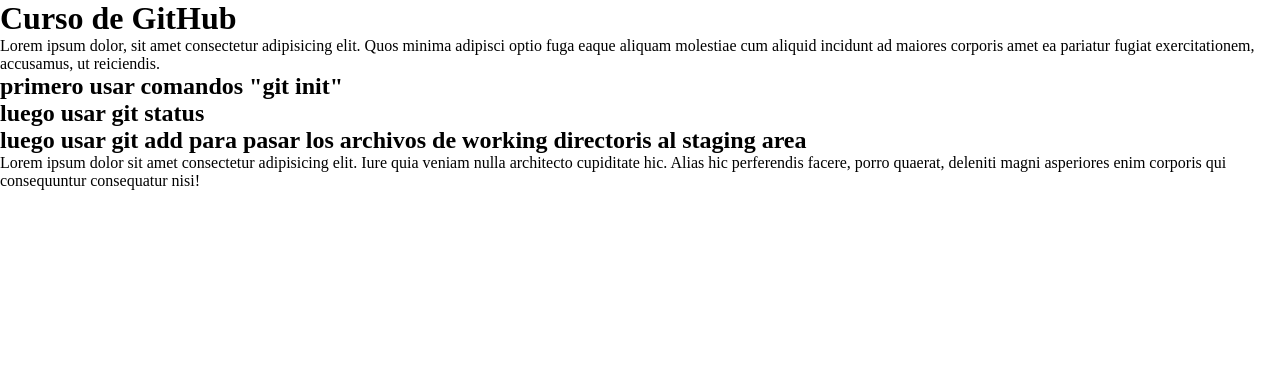
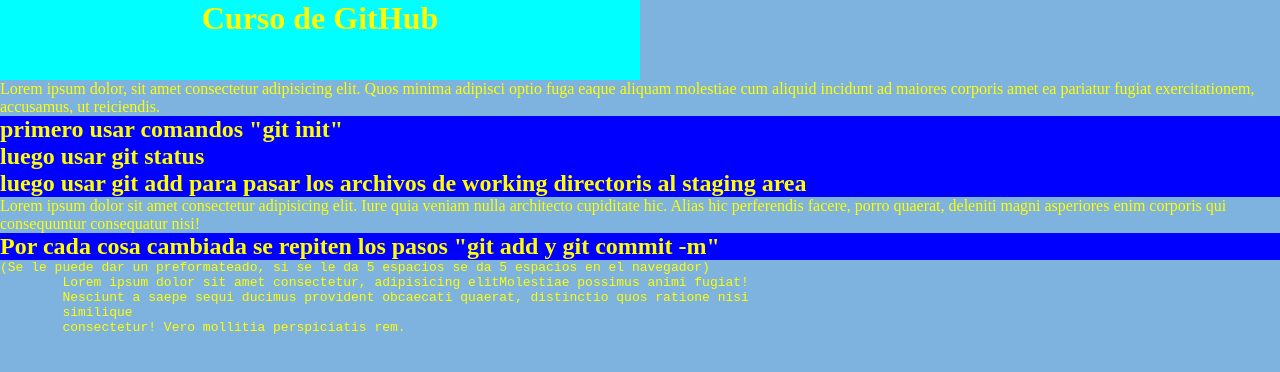
Before and after one commit to AgueroLucas/ClaseGitHub, a plain HTML site: page index.html in a window 1280 px wide. Drawn offline with Linux system fonts and the light colour scheme.

Commit message:
repo3 colores

```diff
--- a/estilos.css
+++ b/estilos.css
@@ -2,3 +2,24 @@
     margin: 0%;
     padding: 0%;
 }
+
+body{
+    background-color: rgb(126, 178, 223);
+    color: yellow;
+}
+h1{
+    background-color: aqua;
+    height: 80px;
+    width: 50%;
+    text-align: center;
+
+}
+h2{
+    background-color: blue;
+    text-align: left;
+    text-shadow: 30%;
+}
+.p{
+    text-align: center;
+    color: brown;
+}
--- a/index.html
+++ b/index.html
@@ -14,6 +14,12 @@
     <h2>luego usar git status</h2>
     <h2>luego usar git add para pasar los archivos de working directoris al staging area</h2>
     <p>Lorem ipsum dolor sit amet consectetur adipisicing elit. Iure quia veniam nulla architecto cupiditate hic. Alias hic perferendis facere, porro quaerat, deleniti magni asperiores enim corporis qui consequuntur consequatur nisi!</p>
+    <h2>Por cada cosa cambiada se repiten los pasos "git add y git commit -m"</h2>
+    <pre>(Se le puede dar un preformateado, si se le da 5 espacios se da 5 espacios en el navegador)
+        Lorem ipsum dolor sit amet consectetur, adipisicing elitMolestiae possimus animi fugiat!
+        Nesciunt a saepe sequi ducimus provident obcaecati quaerat, distinctio quos ratione nisi
+        similique
+        consectetur! Vero mollitia perspiciatis rem.</pre>
 
 </body>
 </html>
```
